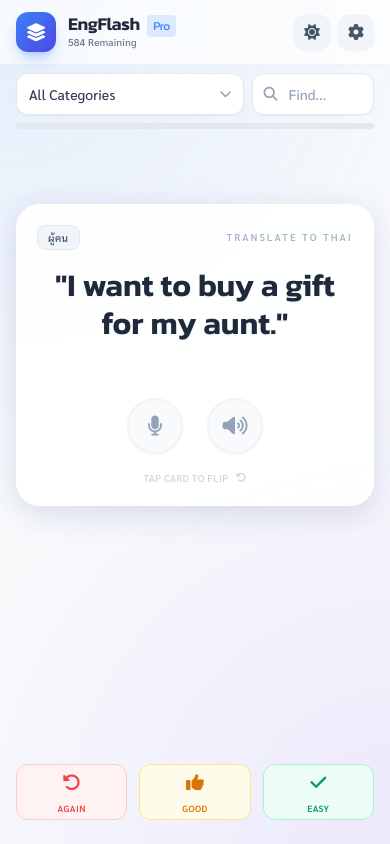
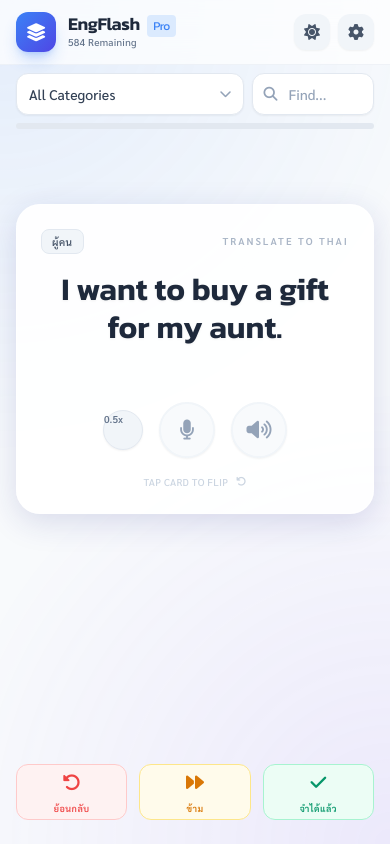
Before and after one commit to TeavToon/English-Flashcards, a plain HTML site: page index.html in a window 390 px wide. Drawn offline with nearby package versions, Linux system fonts and the light colour scheme.

Commit message:
Update project 3.0

```diff
--- a/app.js
+++ b/app.js
@@ -73,7 +73,7 @@ class App {
             this.state.isReversed = !this.state.isReversed;
             this.storage.saveReverseMode(this.state.isReversed);
             this.ui.setReverseUI(this.state.isReversed);
-            this.filterCards(); // Reload to apply
+            this.filterCards();
         });
 
         const startDrag = (x, y) => { this.dragState = { isDragging: false, startX: x, startY: y }; };
@@ -102,6 +102,11 @@ class App {
             if(btn) btn.addEventListener("click", e => { e.stopPropagation(); this.playAudio(type); });
         };
         bindAudio(els.btnAudioFrontNormal, 'front');
+
+        // --- ส่วนที่เพิ่ม: ผูกปุ่มเสียงช้าหน้าการ์ด ---
+        bindAudio(document.getElementById("btn-audio-front-slow"), 'front_slow');
+        // ----------------------------------------
+
         bindAudio(document.getElementById("btn-audio-back-normal"), 'vocab');
         bindAudio(document.getElementById("btn-audio-back-slow"), 'vocab_slow');
         bindAudio(els.btnAudioSentNormal, 'sentence');
@@ -175,9 +180,10 @@ class App {
         let text = "";
         let rate = 1.0;
 
-        if (this.state.isReversed && type === 'front') return;
+        if (this.state.isReversed && (type === 'front' || type === 'front_slow')) return;
 
         if (type === 'front') text = card.exampleEn || card.vocab;
+        else if (type === 'front_slow') { text = card.exampleEn || card.vocab; rate = 0.5; } // เพิ่มตรรกะเสียงช้า
         else if (type === 'vocab') text = card.vocab;
         else if (type === 'vocab_slow') { text = card.vocab; rate = 0.5; }
         else if (type === 'sentence') text = card.exampleEn;
@@ -185,6 +191,7 @@ class App {
         this.audio.speak(text, rate);
     }
 
+    // ... (ส่วนที่เหลือเหมือนเดิม: handleMic, exportData, importData, nextCategory, restartSet) ...
     handleMic() {
         if (!this.mic.isSupported()) {
             alert("Mic not supported in this browser");
--- a/index.html
+++ b/index.html
@@ -115,7 +115,7 @@
         <div class="perspective-container w-full max-w-sm md:max-w-xl aspect-[3/4] md:aspect-[4/3] max-h-[60vh] md:max-h-[500px] relative z-10 mx-auto">
             <div id="flashcard" class="card-container w-full h-full cursor-pointer">
 
-                <div class="card-face card-front relative group p-5 md:p-8 flex flex-col justify-between">
+                <div class="card-face card-front relative group p-6 md:p-8 flex flex-col justify-between">
 
                     <div class="flex justify-between items-start w-full z-10">
                         <span id="card-category" class="px-2.5 py-1 bg-slate-100 dark:bg-slate-700/50 text-slate-600 dark:text-slate-300 text-[10px] font-bold uppercase tracking-wider rounded-lg border border-slate-200 dark:border-slate-600">
@@ -135,10 +135,13 @@
                     </div>
 
                     <div class="w-full flex flex-col items-center gap-4 z-20">
-                        <div class="flex items-center gap-6" onclick="event.stopPropagation()">
+                        <div class="flex items-center gap-4" onclick="event.stopPropagation()">
+                            <button id="btn-audio-front-slow" class="w-10 h-10 rounded-full bg-slate-100 dark:bg-slate-700 hover:bg-slate-200 dark:hover:bg-slate-600 text-slate-500 font-bold text-[10px] transition shadow-sm border border-slate-200 dark:border-slate-600">0.5x</button>
+
                             <button id="btn-mic" class="w-14 h-14 bg-slate-50 dark:bg-slate-800 border-2 border-slate-100 dark:border-slate-700 hover:border-primary-400 hover:text-primary-500 rounded-full flex items-center justify-center text-slate-400 transition-all active:scale-95 shadow-sm">
                                 <i class="fa-solid fa-microphone text-xl"></i>
                             </button>
+
                             <button id="btn-audio-front-normal" class="w-14 h-14 bg-slate-50 dark:bg-slate-800 border-2 border-slate-100 dark:border-slate-700 hover:border-primary-400 hover:text-primary-500 rounded-full flex items-center justify-center text-slate-400 transition-all active:scale-95 shadow-sm">
                                 <i class="fa-solid fa-volume-high text-xl"></i>
                             </button>
@@ -150,8 +153,8 @@
                     </div>
                 </div>
 
-                <div class="card-face card-back">
-                    <div class="flex-none w-full px-6 py-4 flex justify-between items-center border-b border-slate-100 dark:border-slate-700/50 bg-white/50 dark:bg-slate-800/50 backdrop-blur-md z-20">
+                <div class="card-face card-back p-6 md:p-8 flex flex-col">
+                    <div class="flex-none w-full flex justify-between items-center border-b border-slate-100 dark:border-slate-700/50 pb-4 mb-4">
                         <span class="text-primary-500 dark:text-primary-400 text-[10px] font-bold uppercase tracking-widest">Answer</span>
                         <div class="flex gap-2" id="back-audio-btns" onclick="event.stopPropagation()">
                             <button id="btn-audio-back-slow" class="w-8 h-8 rounded-full bg-slate-100 dark:bg-slate-700 hover:bg-slate-200 dark:hover:bg-slate-600 text-slate-500 font-bold text-[10px] transition">0.5x</button>
@@ -159,25 +162,26 @@
                         </div>
                     </div>
 
-                    <div class="flex-grow w-full custom-scroll p-6 md:p-8 flex flex-col items-center text-center">
+                    <div class="flex-grow w-full custom-scroll flex flex-col items-center text-center overflow-y-auto">
                         <h3 id="card-vocab-back" class="font-heading font-bold text-primary-600 dark:text-primary-400 mb-2 leading-tight">Vocab</h3>
                         <p id="card-meaning" class="font-medium text-slate-600 dark:text-slate-300 mb-6 leading-relaxed">Meaning</p>
 
-                        <div class="w-full bg-slate-50/80 dark:bg-slate-800/60 p-5 rounded-2xl border border-slate-100 dark:border-slate-700/50 text-left space-y-3 relative shadow-sm hover:shadow-md transition-shadow">
+                        <div class="w-full bg-slate-50/80 dark:bg-slate-800/60 p-5 rounded-2xl border border-slate-100 dark:border-slate-700/50 text-left space-y-4 relative shadow-sm">
                             <div class="flex items-start gap-4">
                                 <div class="w-1 self-stretch bg-primary-400 rounded-full my-1"></div>
-                                <div class="flex-grow space-y-2">
-                                    <p id="card-ex-th" class="text-slate-700 dark:text-slate-200 text-sm font-medium">ตัวอย่างประโยคภาษาไทย</p>
+                                <div class="flex-grow space-y-3">
+                                    <p id="card-ex-th" class="text-slate-700 dark:text-slate-200 text-xl font-medium leading-relaxed">ตัวอย่างประโยคภาษาไทย</p>
                                     <div class="flex items-start justify-between gap-2">
-                                        <p id="card-ex-en" class="text-slate-500 dark:text-slate-400 italic font-serif text-sm leading-relaxed">"English Example Sentence"</p>
-                                        <button id="btn-audio-sent-normal" class="flex-none w-6 h-6 flex items-center justify-center text-primary-400 hover:text-primary-600 dark:hover:text-primary-300 bg-slate-100 dark:bg-slate-700 rounded-full transition" onclick="event.stopPropagation()">
-                                            <i class="fa-solid fa-volume-high text-[10px]"></i>
+                                        <p id="card-ex-en" class="text-slate-500 dark:text-slate-400 italic font-serif text-xl leading-relaxed">"English Example Sentence"</p>
+                                        <button id="btn-audio-sent-normal" class="flex-none w-8 h-8 flex items-center justify-center text-primary-400 hover:text-primary-600 dark:hover:text-primary-300 bg-slate-100 dark:bg-slate-700 rounded-full transition mt-1" onclick="event.stopPropagation()">
+                                            <i class="fa-solid fa-volume-high text-xs"></i>
                                         </button>
                                     </div>
                                 </div>
                             </div>
                         </div>
-                        <div class="h-8 flex-none"></div> </div>
+                        <div class="h-4 flex-none"></div>
+                    </div>
                 </div>
 
             </div>
@@ -201,17 +205,17 @@
         <div class="grid grid-cols-3 gap-3 max-w-xl mx-auto w-full">
             <button id="btn-srs-again" class="h-14 rounded-xl bg-red-50 dark:bg-red-900/20 border border-red-200 dark:border-red-900/50 text-red-500 hover:bg-red-100 dark:hover:bg-red-900/40 transition-all active:scale-95 flex flex-col items-center justify-center gap-0.5 group">
                 <i class="fa-solid fa-rotate-left text-lg mb-1 group-hover:-rotate-12 transition-transform"></i>
-                <span class="text-[9px] font-bold uppercase tracking-wider">Again</span>
+                <span class="text-[9px] font-bold uppercase tracking-wider">ย้อนกลับ</span>
             </button>
 
             <button id="btn-srs-good" class="h-14 rounded-xl bg-amber-50 dark:bg-amber-900/20 border border-amber-200 dark:border-amber-900/50 text-amber-600 dark:text-amber-500 hover:bg-amber-100 dark:hover:bg-amber-900/40 transition-all active:scale-95 flex flex-col items-center justify-center gap-0.5 group">
-                <i class="fa-solid fa-thumbs-up text-lg mb-1 group-hover:-rotate-12 transition-transform"></i>
-                <span class="text-[9px] font-bold uppercase tracking-wider">Good</span>
+                <i class="fa-solid fa-forward text-lg mb-1 group-hover:translate-x-1 transition-transform"></i>
+                <span class="text-[9px] font-bold uppercase tracking-wider">ข้าม</span>
             </button>
 
             <button id="btn-srs-easy" class="h-14 rounded-xl bg-emerald-50 dark:bg-emerald-900/20 border border-emerald-200 dark:border-emerald-900/50 text-emerald-600 dark:text-emerald-500 hover:bg-emerald-100 dark:hover:bg-emerald-900/40 transition-all active:scale-95 flex flex-col items-center justify-center gap-0.5 group">
                 <i class="fa-solid fa-check text-lg mb-1 group-hover:-rotate-12 transition-transform"></i>
-                <span class="text-[9px] font-bold uppercase tracking-wider">Easy</span>
+                <span class="text-[9px] font-bold uppercase tracking-wider">จำได้แล้ว</span>
             </button>
         </div>
     </footer>
--- a/ui.js
+++ b/ui.js
@@ -21,6 +21,8 @@ export class UIManager {
             reverseIndicator: document.getElementById("reverse-indicator"),
             btnMic: document.getElementById("btn-mic"),
             btnAudioFrontNormal: document.getElementById("btn-audio-front-normal"),
+            // เพิ่มการอ้างอิงปุ่มใหม่
+            btnAudioFrontSlow: document.getElementById("btn-audio-front-slow"),
             btnAudioSentNormal: document.getElementById("btn-audio-sent-normal"),
             btnAgain: document.getElementById("btn-srs-again"),
             btnGood: document.getElementById("btn-srs-good"),
@@ -54,11 +56,15 @@ export class UIManager {
             this.els.cardFrontText.innerText = card.meaning;
             this.els.cardFrontText.classList.remove('font-heading');
             this.els.btnAudioFrontNormal.style.display = 'none';
+            if (this.els.btnAudioFrontSlow) this.els.btnAudioFrontSlow.style.display = 'none';
         } else {
             this.els.questionLabel.innerText = "Translate to Thai";
-            this.els.cardFrontText.innerText = card.exampleEn ? `"${card.exampleEn}"` : card.vocab;
+            // --- ลบเครื่องหมายคำพูดออกตรงนี้ ---
+            this.els.cardFrontText.innerText = card.exampleEn ? card.exampleEn : card.vocab;
+            // --------------------------------
             this.els.cardFrontText.classList.add('font-heading');
             this.els.btnAudioFrontNormal.style.display = 'flex';
+            if (this.els.btnAudioFrontSlow) this.els.btnAudioFrontSlow.style.display = 'flex';
         }
 
         this.els.cardBackVocab.innerText = `${card.vocab} ${card.type || ''}`;
```
